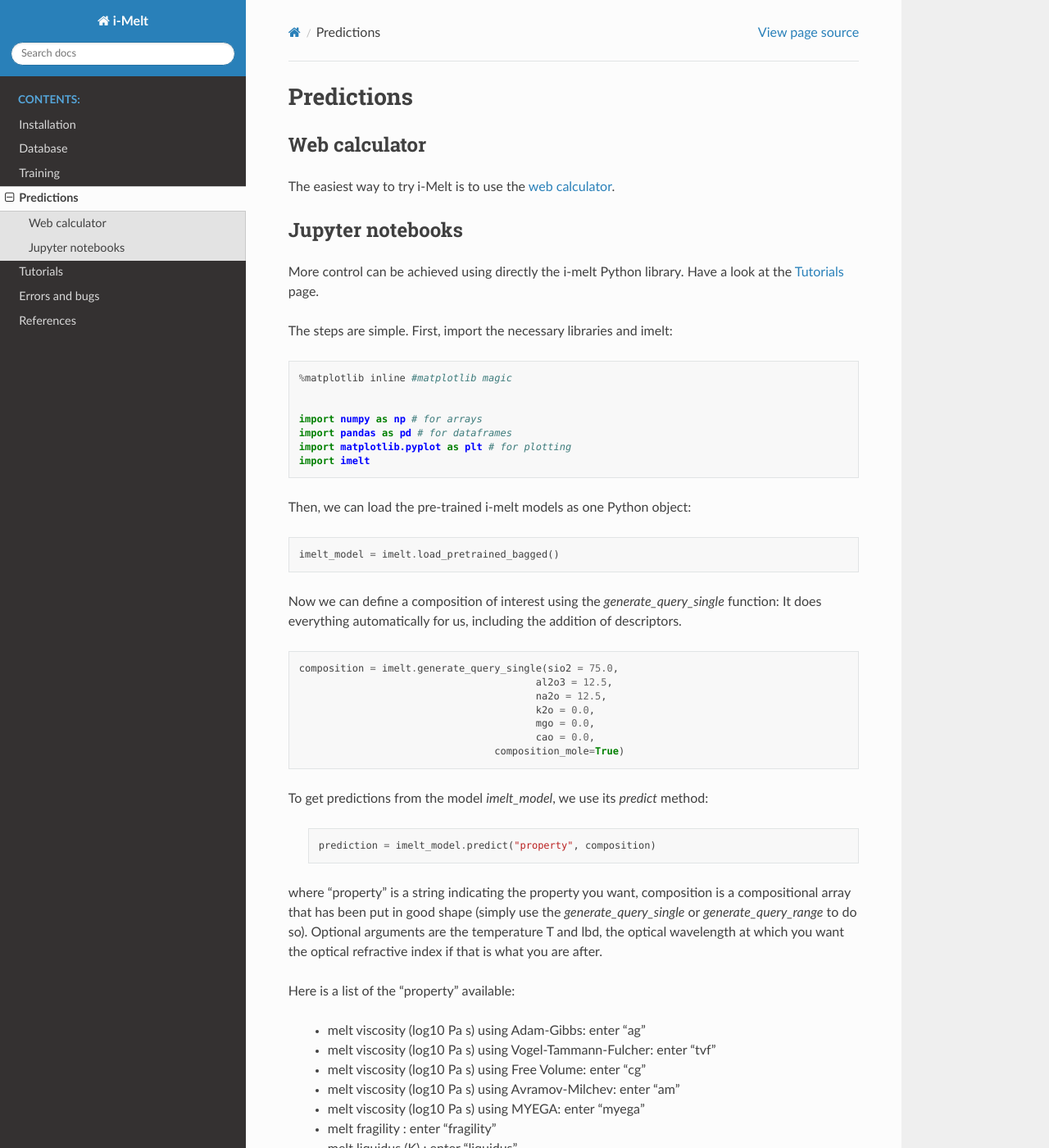
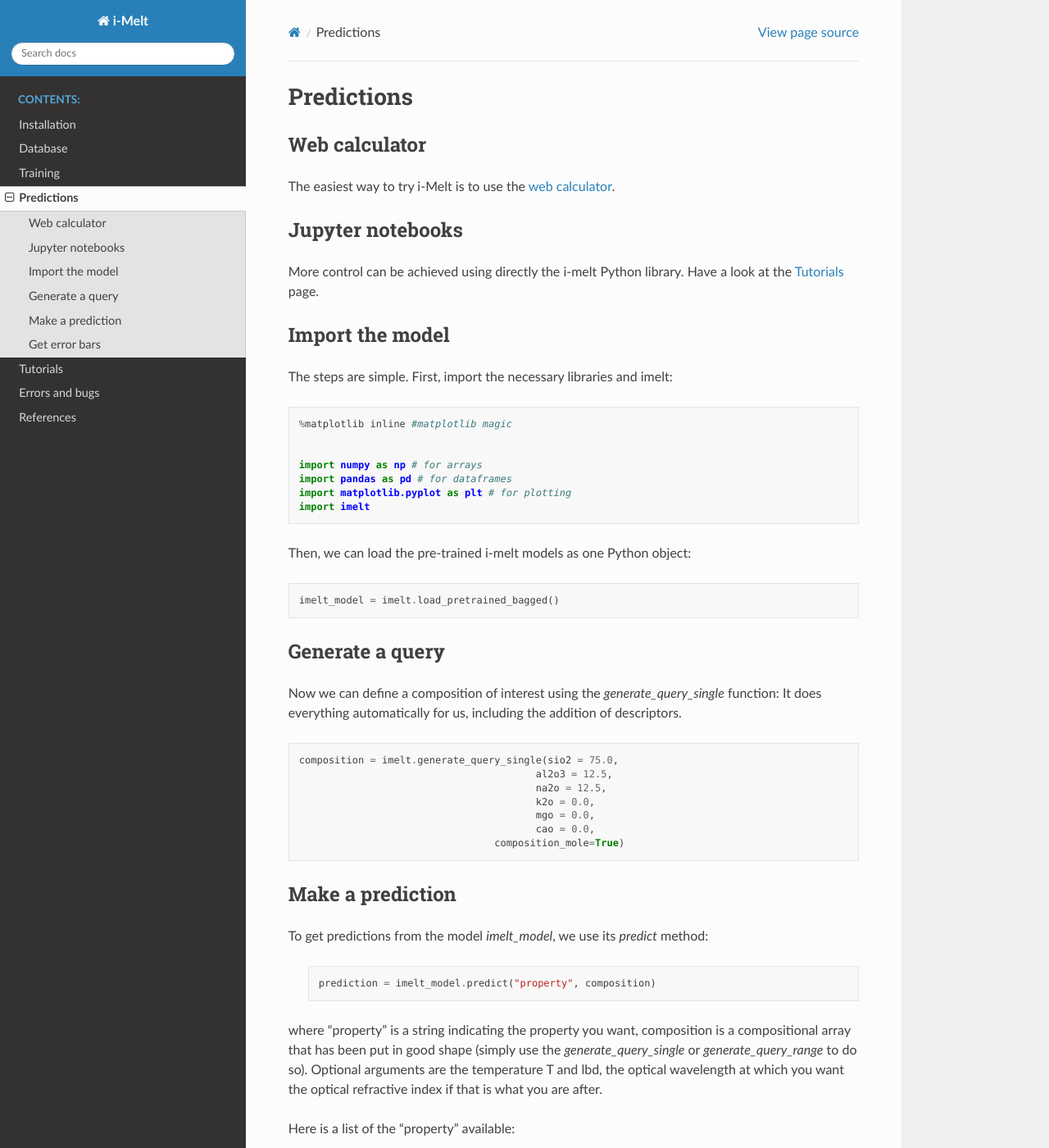
Before and after one commit to charlesll/i-melt, a Sphinx documentation site: the page built from docs/source/predictions.rst, in a window 1280 px wide and 1400 px high. Shown: the whole window at 82% size. Built offline with Sphinx 7.4.7 and the Read the Docs theme 2.0.0, drawn with Linux system fonts in a browser that asks for light colours.

Commit message:
Update examples and website

```diff
--- a/docs/source/predictions.rst
+++ b/docs/source/predictions.rst
@@ -11,6 +11,8 @@ Jupyter notebooks
 
 More control can be achieved using directly the i-melt Python library. Have a look at the :doc:`tutorials` page.
 
+Import the model
+----------------
 
 The steps are simple. First, import the necessary libraries and imelt:
 
@@ -30,6 +32,9 @@ Then, we can load the pre-trained i-melt models as one Python object:
 
   imelt_model = imelt.load_pretrained_bagged()
 
+Generate a query
+----------------
+
 Now we can define a composition of interest using the `generate_query_single` function:
 It does everything automatically for us, including the addition of descriptors.
 
@@ -42,6 +47,9 @@ It does everything automatically for us, including the addition of descriptors.
                                           mgo = 0.0,
                                           cao = 0.0,
                                    composition_mole=True)
+
+Make a prediction
+-----------------
 
 To get predictions from the model `imelt_model`, we use its `predict` method:
 
@@ -93,6 +101,9 @@ And for a property such as Tg, you can do:
 
   tg = imelt_model.predict("tg", composition)
 
+Get error bars
+--------------
+
 If you want error bars, you need to ask for samples:
 
 .. code-block:: python
--- a/docs/source/tutorials.rst
+++ b/docs/source/tutorials.rst
@@ -6,7 +6,7 @@ Several example notebooks are provided in the Examples folder in the main reposi
 Prediction for a given composition
 ----------------------------------
 
-The notebook `Prediction_one_composition.ipynb <https://github.com/charlesll/i-melt/blob/main/examples/Prediction_one_composition.ipynb`_ provides an example of predicting several properties for a given melt composition.
+The notebook `Prediction_one_composition.ipynb <https://github.com/charlesll/i-melt/blob/main/examples/Prediction_one_composition.ipynb>`_ provides an example of predicting several properties for a given melt composition.
 
 Prediction of a single property
 ------------------------------------
@@ -26,4 +26,4 @@ The notebook `Ternary_diagram.ipynb <https://github.com/charlesll/i-melt/blob/ma
 Replicate figures from Le Losq and Baldoni 2023 paper
 -----------------------------------------------------
 
-The notebook `Replicate_2023_paper.ipynb <https://github.com/charlesll/i-melt/blob/main/examples/Ternary_diagram.ipynb>`_ allows reproducing the analysis and figure of the paper presenting i-Melt v2.0.
+The notebook `Replicate_2023_paper.ipynb <https://github.com/charlesll/i-melt/blob/main/examples/Replicate_2023_paper.ipynb>`_ allows reproducing the analysis and figure of the paper presenting i-Melt v2.0.
```
Also changed, not shown: NEWS.md (+2 -1 lines), 1 other file.
